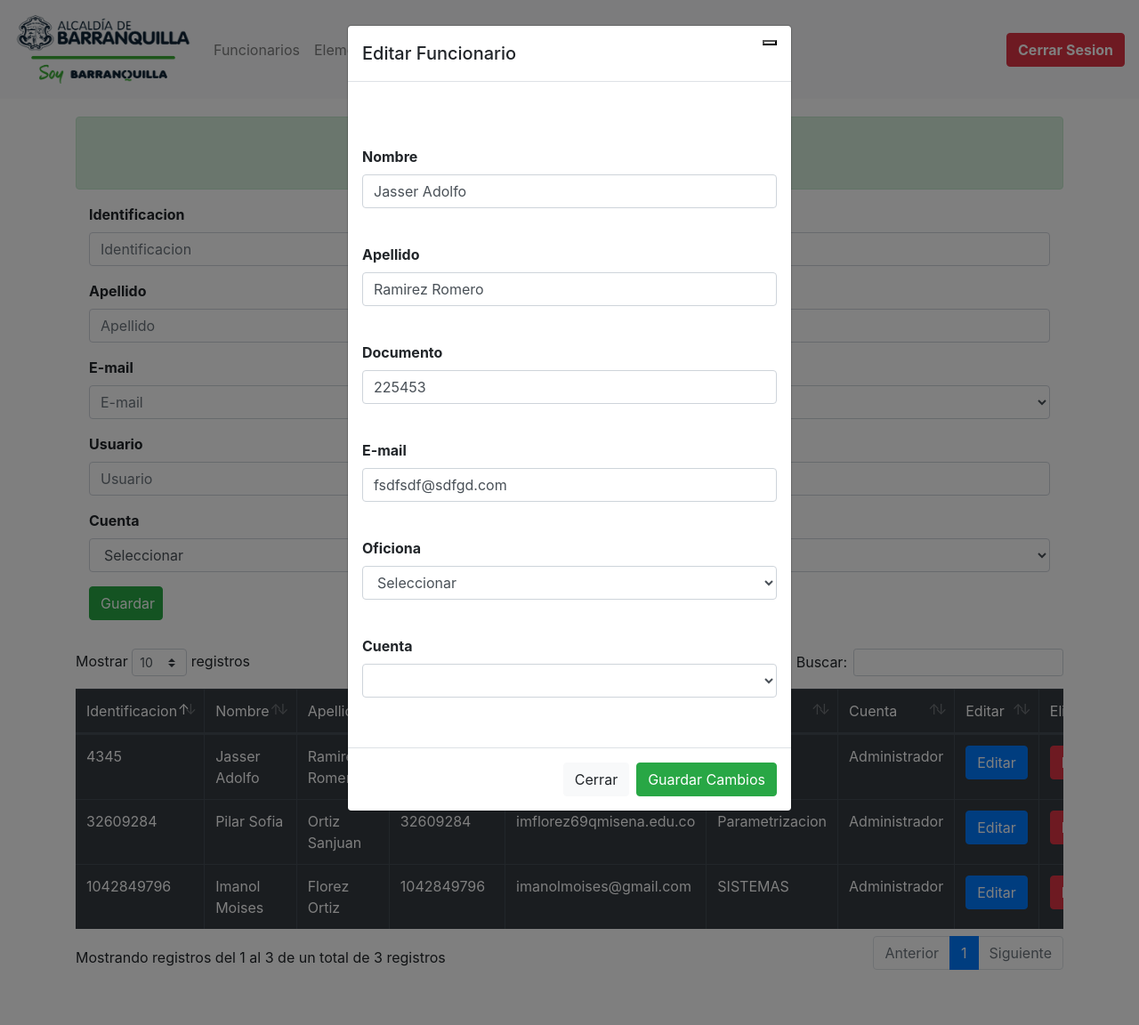
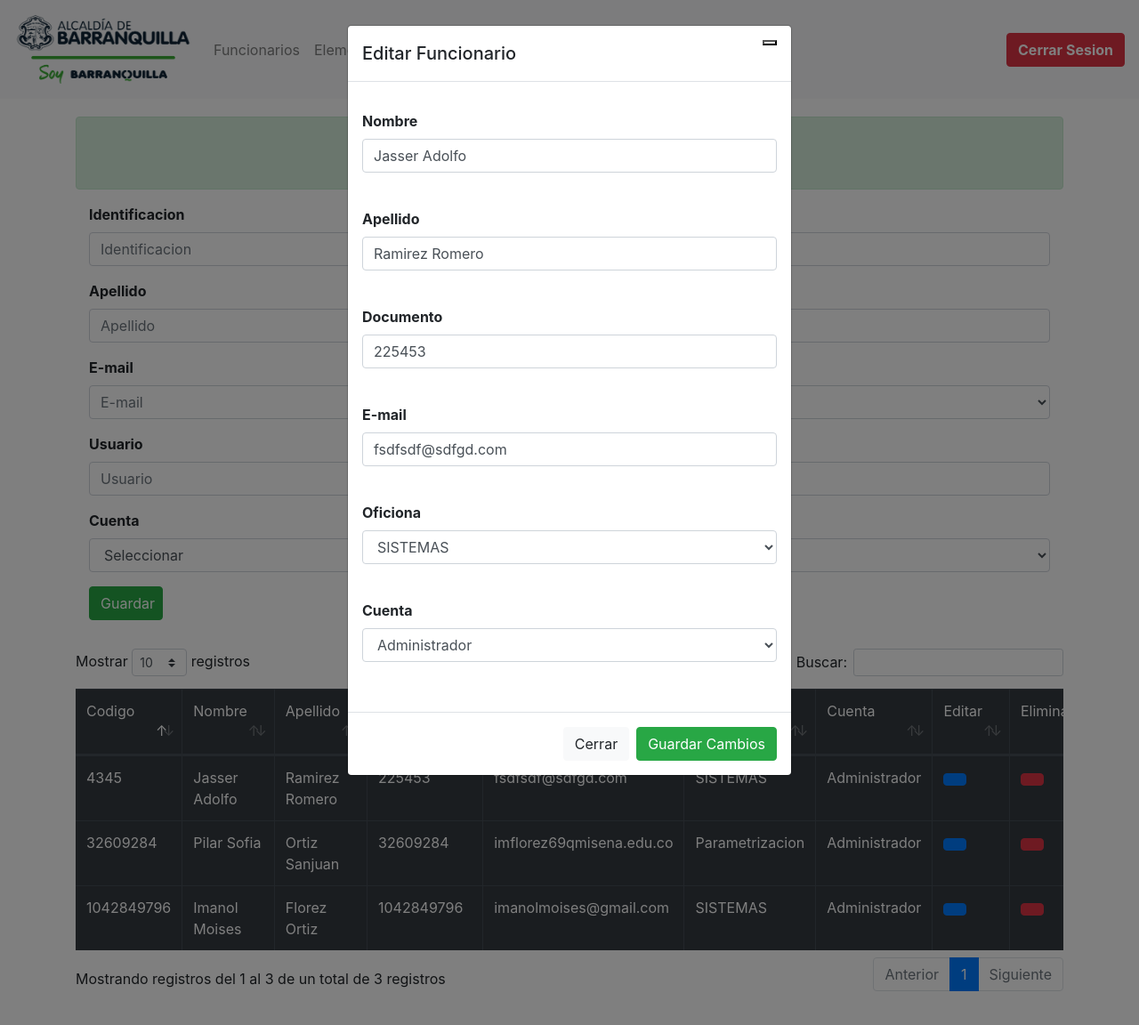
Before and after one commit to ImanolFlorez72/SIPYD, a PHP site: page /Funcionarios.php in a window 1280 px wide, after a click that opens the changed part. Shown: the whole page at 89% size. Run offline with PHP 8.4, Linux system fonts and the light colour scheme; data comes from the database, SQL or seed files in the repository.

Commit message:
Actualizacion funcionarion modal

```diff
--- a/Funcionario/agregarF.php
+++ b/Funcionario/agregarF.php
@@ -15,8 +15,8 @@
     $contrasena=$_POST['contrasena'];
     try {
 
-        $cue->Insertar_Cuenta($documento,$usuario,$contrasena,$cuenta);
-        $func->Insertar_Funcionario($documento,$nombre,$apellido,$documento,$mail,$oficina,$documento);
+        $cue->Insertar_Cuenta($cood,$usuario,$contrasena,$cuenta);
+        $func->Insertar_Funcionario($cood,$nombre,$apellido,$documento,$mail,$oficina,$cood);
 
     } catch (\Exception $e) {
         $e ->getMessage();
--- a/Funcionario/edit_delete.php
+++ b/Funcionario/edit_delete.php
@@ -4,16 +4,13 @@
     <div class="modal-content">
       <div class="modal-header">
         <h5 class="modal-title" id="exampleModalLabel">Editar Funcionario</h5>
-        <button type="button" class="btn-close" data-bs-dismiss="modal" aria-label="Close"></button>
+        <button type="button" class="btn-close" data-bs-dismiss="modal" aria-label="Close"><i class="fas fa-times"></i> </button>
       </div>
       <div class="modal-body">
         <form action=" " method="POST">
           <div class="container">
             <div class="form-group">
-              <div class="row">
-                <input type="number" id="idF" class="form-control" hidden placeholder="Indentifiacion">
-              </div>
-              <br>
+              <input type="number" id="idF" class="form-control" hidden placeholder="Indentifiacion">
               <div class="row">
                 <strong><label>Nombre</label></strong>
                 <input type="text" id="nombreF" class="form-control" placeholder="Nombre">
@@ -36,8 +33,8 @@
               <br>
               <div class="row">
                 <strong><label>Oficiona</label></strong>
-                <select class="form-control" id="oficionaF" required>
-                  <option value="0">Seleccionar</option>
+                <select class="form-control" id="oficionaF">
+                  <option value="0" hidden></option>
                   <?php
                   $oficina_fun = $oficina->Consultar_Oficina();
                   foreach ($oficina_fun as $cod => $valor) {
--- a/Funcionario/funcionesF.js
+++ b/Funcionario/funcionesF.js
@@ -9,25 +9,22 @@ function agregarF(identificacion,nombre,apellido,documento,mail,oficiona,cuenta,
                 '&cuenta=' + cuenta +
                 '&usuario=' + usuario +
                 '&contrasena=' + contrasena;
-                alert(cadena);
+
 
     $.ajax({
         type: 'POST',
         url: 'agregarF.php',
         data: cadena,
         success: function(r) {
-
             alertify.success("Agregado con exito");
             $('#tablaFuncionario').load('tablaFunc.php');
-
-
         }
 
     });
 
 }
 
-function agregarForm(datos) {
+function agregarFormFunc(datos) {
     let d = datos.split('||');
 
     $('#idF').val(d[0]);
@@ -35,9 +32,11 @@ function agregarForm(datos) {
     $('#apellidoF').val(d[2]);
     $('#DocumentoF').val(d[3]);
     $('#mailF').val(d[4]);
-    $('#oficinaF').val(d[5]);
-    $('#cuentaF').val(d[6]);
+    $('#oficionaF > option[value="0"]').text(d[5]);
+    $('#cuentaF > option[value="0"]').text(d[6]);
+
 }
+
 
 function actualizaF(oficionaF, cuentaF) {
     identificacion = $('#idF').val();
@@ -55,16 +54,15 @@ function actualizaF(oficionaF, cuentaF) {
                 '&mail=' + mail +
                 '&oficina=' + oficina +
                 '&cuenta=' + identificacion;
+                alert(cadena);
 
     $.ajax({
         type: 'POST',
         url: 'actualizaF.php',
         data: cadena,
         success: function(r) {
-
-                alertify.success("Actualizado con exito");
-                $('#tablaFuncionario').load('tablaFunc.php');
-
+            alertify.success("Actualizado con exito");
+            $('#tablaFuncionario').load('tablaFunc.php');
         }
     });
 
@@ -83,10 +81,6 @@ function eliminarF(id) {
         success: function() {
             alertify.success("Eliminado con exito");
             $('#tablaFuncionario').load('tablaFunc.php');
-
-
-
-
         }
     })
 }
--- a/Funcionario/tablaFunc.php
+++ b/Funcionario/tablaFunc.php
@@ -9,10 +9,10 @@
         <table id="example" class="table table-bordered table-dark" style="width:100%">
             <thead>
             <tr>
-                <td>Identificacion</td>
+                <td>Codigo</td>
                 <td>Nombre</td>
                 <td>Apellido</td>
-                <td>Documento</td>
+                <td>Documento (C.C)</td>
                 <td>Correo</Em></td>
                 <td>Oficiona</td>
                 <td>Cuenta</td>
@@ -45,8 +45,8 @@
                 <td><?php echo $ver[4]; ?></td>
                 <td><?php echo $ver[5]; ?></td>
                 <td><?php echo $ver[6]; ?></td>
-                <td><button class="btn btn-primary" data-bs-toggle="modal" data-bs-target="#modalEditarF" onclick="agregarForm('<?php echo $datos ?>')">Editar</button></td>
-                <td><button class="btn btn-danger" onclick="preguntarF('<?php echo $ver[0] ?>')"> Eliminar </button> </td>
+                <td><button class="btn btn-primary" data-bs-toggle="modal" data-bs-target="#modalEditarF" onclick="agregarFormFunc('<?php echo $datos ?>')"><i class="far fa-edit"></i></button></td>
+                <td><button class="btn btn-danger" onclick="preguntarF('<?php echo $ver[0] ?>')"><i class="far fa-trash-alt"></i></button> </td>
             </tr>
             <?php }?>
         </table>
```
